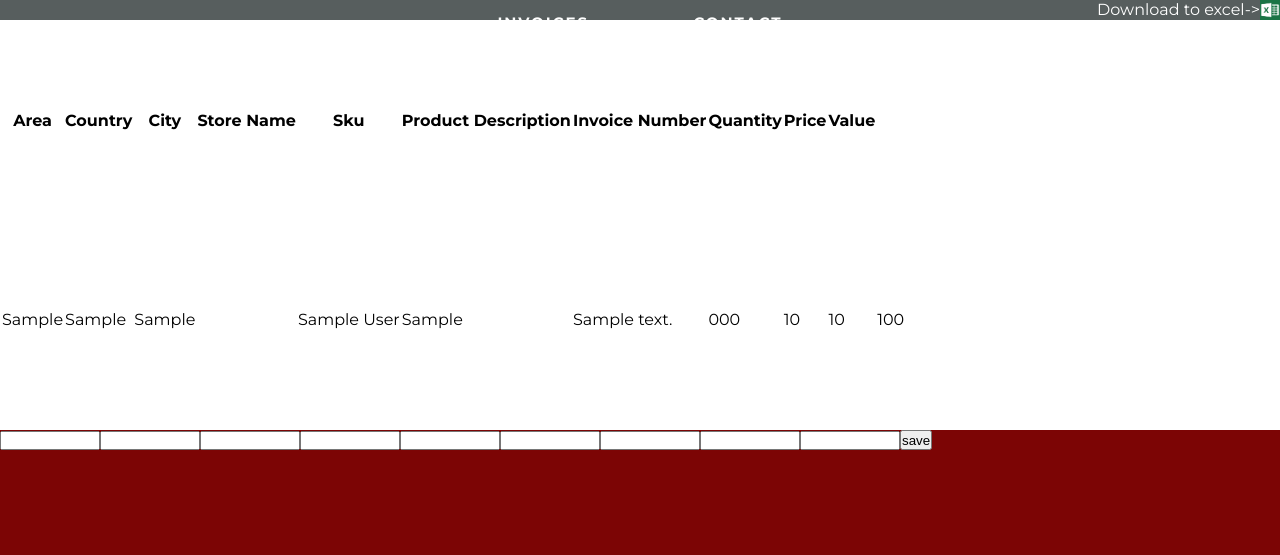
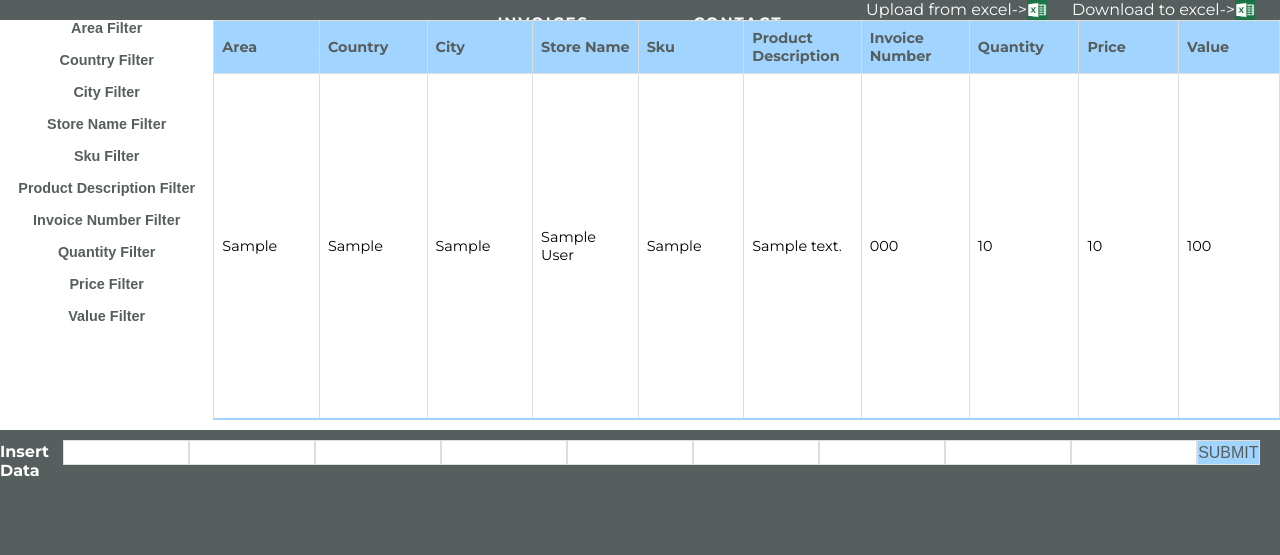
Before and after one commit to Ficenes/SMS-Project, a Django app: page /store_stock/ in a window 1280 px wide. Shown: the part 245-800 px from the top of the page. Run offline with Django 3.2, Linux system fonts and the light colour scheme; tables that the repository leaves empty hold one stand-in row (values such as "Sample post"); some libraries are stand-ins or nearby versions.

Commit message:
Kolejne Zmiany

```diff
--- a/Project/project/stores/static/stores.css
+++ b/Project/project/stores/static/stores.css
@@ -14,6 +14,24 @@
   justify-content: flex-end;
 }
 
+.panel a{
+  margin-right: 25px;
+}
+
+.panel_baza {
+  display: flex;
+  flex-direction: row;
+}
+
+.left_panel {
+  width: 20%;
+  font-family: sans-serif;
+  color: rgb(87, 94, 94);
+  font-size: 0.9em;
+  font-weight: bold;
+  text-align: center;
+}
+
 .baza {
   display: flex;
   overflow: auto;
@@ -21,8 +39,42 @@
   height: 400px;
 }
 
+.content-table {
+  border-collapse: collapse;
+  font-size: 0.9em;
+  overflow: hidden;
+  box-shadow: 0 0 20px rgba(0, 0, 0, 0.15);
+  width: 100%;
+}
+
+.content-table thead tr {
+  background-color: rgb(161, 213, 255);
+  color: rgb(87, 94, 94);
+  text-align: left;
+  font-weight: bold;
+}
+
+.content-table th,
+.content-table td {
+  border: 1px solid #ddd;
+  padding: 8px;
+  width: 125px;
+}
+
+.content-table tbody tr {
+  border-bottom: 1px solid #dddddd;
+}
+
+.content-table tbody tr:nth-of-type(even) {
+  background-color: #f3f3f3;
+}
+
+.content-table tbody tr:last-of-type {
+  border-bottom: 2px solid rgb(161, 213, 255);
+}
+
 .form{
-  background-color: rgb(124, 5, 5);
+  background-color: rgb(87, 94, 94);
   position: absolute;
   top: 675px;
   bottom: 0;
@@ -32,8 +84,34 @@
 .data_form {
   display: flex;
   flex-direction: row;
+  justify-content: flex-end;
+  margin-right: 20px;
+}
+
+.data_form div {
+  width: 126px;
+  height: 25px;
+  margin-top: 12px;
+  color: white;
+  font-weight: bold;
 }
 
 .Stores_Quantity_Form {
-  width: 100px;
+  width: 126px;
+  height: 25px;
+  margin-top: 10px;
+  border: 1px solid #ddd;
 }
+
+input[type=submit] {
+  width: 125px;
+  height: 25px;
+  margin-top: 10px;
+  background-color: rgb(161, 213, 255);
+  border: 1px solid #ddd;
+  color: rgb(87, 94, 94);
+  font-size: 1em;
+  text-transform: uppercase;
+  font-weight: normal;
+  font-family: sans-serif;
+}
--- a/Project/project/stores/templates/stores.html
+++ b/Project/project/stores/templates/stores.html
@@ -5,13 +5,31 @@
 <link href="{% static 'stores.css' %}" rel="stylesheet">
 <div class="Stores_Stock">
 	<div class="panel">
+		Upload from excel->
+		<a href="{% static 'stores_db.xlsx' %}" download onclick="{{ download }}">
+			<img src="{% static 'excel.jpg' %}" alt="excel picture" height="20px" width="20px">
+		</a>
 		Download to excel->
 		<a href="{% static 'stores_db.xlsx' %}" download onclick="{{ download }}">
 			<img src="{% static 'excel.jpg' %}" alt="excel picture" height="20px" width="20px">
 		</a>
 	</div>
+	<div class="panel_baza">
+		<div class="left_panel">
+			<p>Area Filter</p></br>
+			<p>Country Filter</p></br>
+			<p>City Filter</p></br>
+			<p>Store Name Filter</p></br>
+			<p>Sku Filter</p></br>
+			<p>Product Description Filter</p></br>
+			<p>Invoice Number Filter</p></br>
+			<p>Quantity Filter</p></br>
+			<p>Price Filter</p></br>
+			<p>Value Filter</p></br>
+		</div>
 		<div class="baza">
-		<table>
+			<table class="content-table">
+				<thead>
 					<tr>
 						<th>Area</th>
 						<th>Country</th>
@@ -24,12 +42,13 @@
 						<th>Price</th>
 						<th>Value</th>
 					</tr>
+				</thead>
 				{% for i in query_results %}
+				<tbody>
 					<tr>
 						<td>{{ i.area }}</td>
 						<td>{{ i.country }}</td>
 						<td>{{ i.city }}</td>
-				<td>{{ i.customer_name }}</td>
 						<td>{{ i.store_name }}</td>
 						<td>{{ i.sku }}</td>
 						<td>{{ i.product_description }}</td>
@@ -42,14 +61,17 @@
 							{% endwith %}
 						</td>
 					</tr>
+				</tbody>
 				{% endfor %}
 			</table>
+		</div>
 	</div>
 	<div class="form">
 		<form method="POST" class="data_form">
 			{% csrf_token %}
+			<div>Insert Data</div>
 			<p>{{ form.as_p }}</p>
-			<input type="submit" width="20", height="20" value="save" />
+			<input type="submit" value="SUBMIT" />
 		</form>
 	</div>
 </div>
```
Also changed, not shown: 1 other file. Lines whose indentation alone changed are shown as unchanged.
